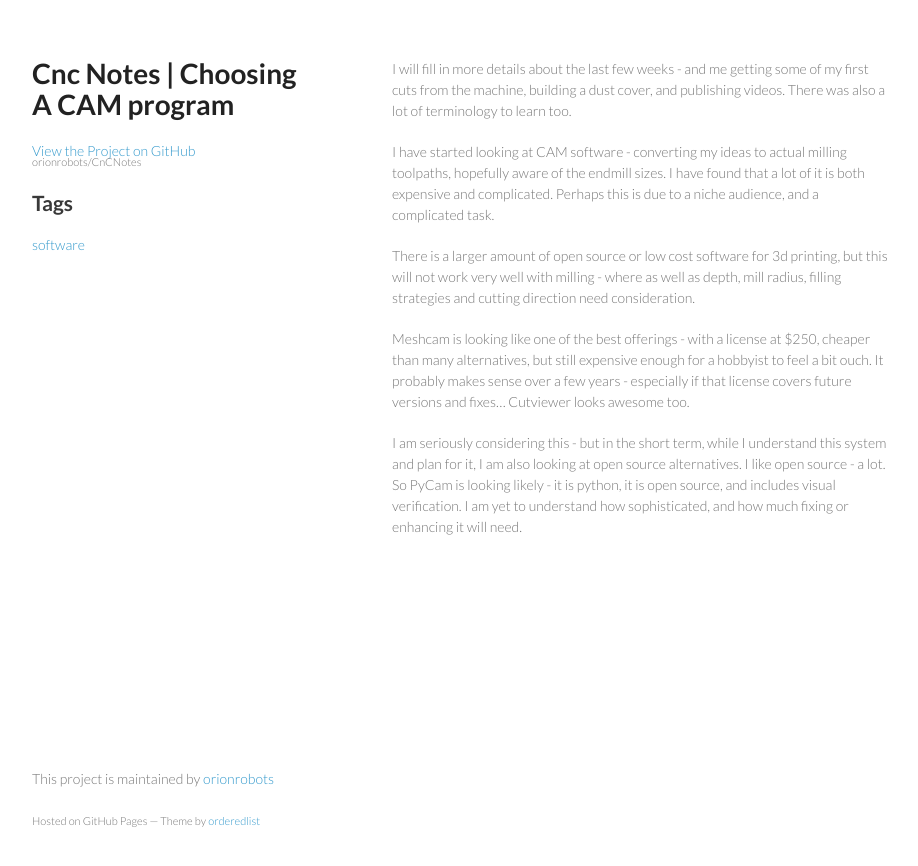
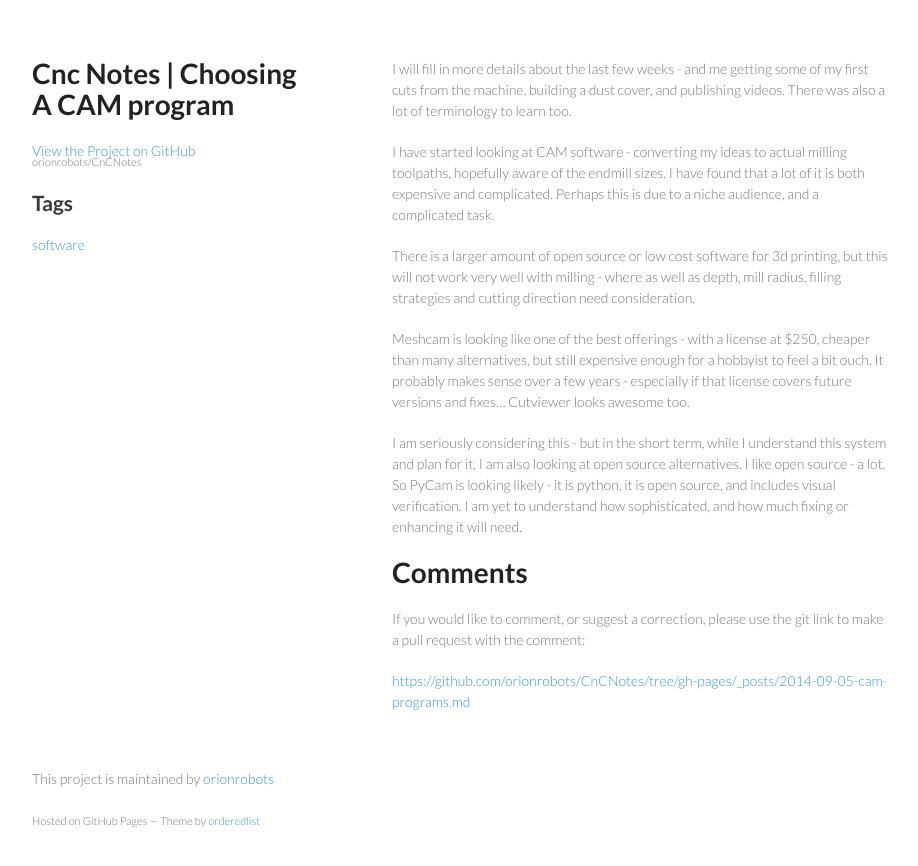
Before and after one commit to orionrobots/CnCNotes, a Jekyll site: the page built from _posts/2014-09-05-cam-programs.md, in a window 1280 px wide. Shown: the top 866 px of the page, without its empty margins (178-1096 px from the left). Built offline with Jekyll 4.4.1, drawn with Linux system fonts in a browser that asks for light colours; a script that is not in the unit is left out.

Commit message:
Add comments system to this page too..

```diff
--- a/_posts/2014-09-05-cam-programs.md
+++ b/_posts/2014-09-05-cam-programs.md
@@ -13,3 +13,6 @@
 Meshcam is looking like one of the best offerings - with a license at $250, cheaper than many alternatives, but still expensive enough for a hobbyist to feel a bit ouch. It probably makes sense over a few years - especially if that license covers future versions and fixes... Cutviewer looks awesome too.
 
 I am seriously considering this - but in the short term, while I understand this system and plan for it, I am also looking at open source alternatives. I like open source - a lot. So PyCam is looking likely - it is python, it is open source, and includes visual verification. I am yet to understand how sophisticated, and how much fixing or enhancing it will need.
+
+<h1>Comments</h1>
+{% include comments.html %}
```
